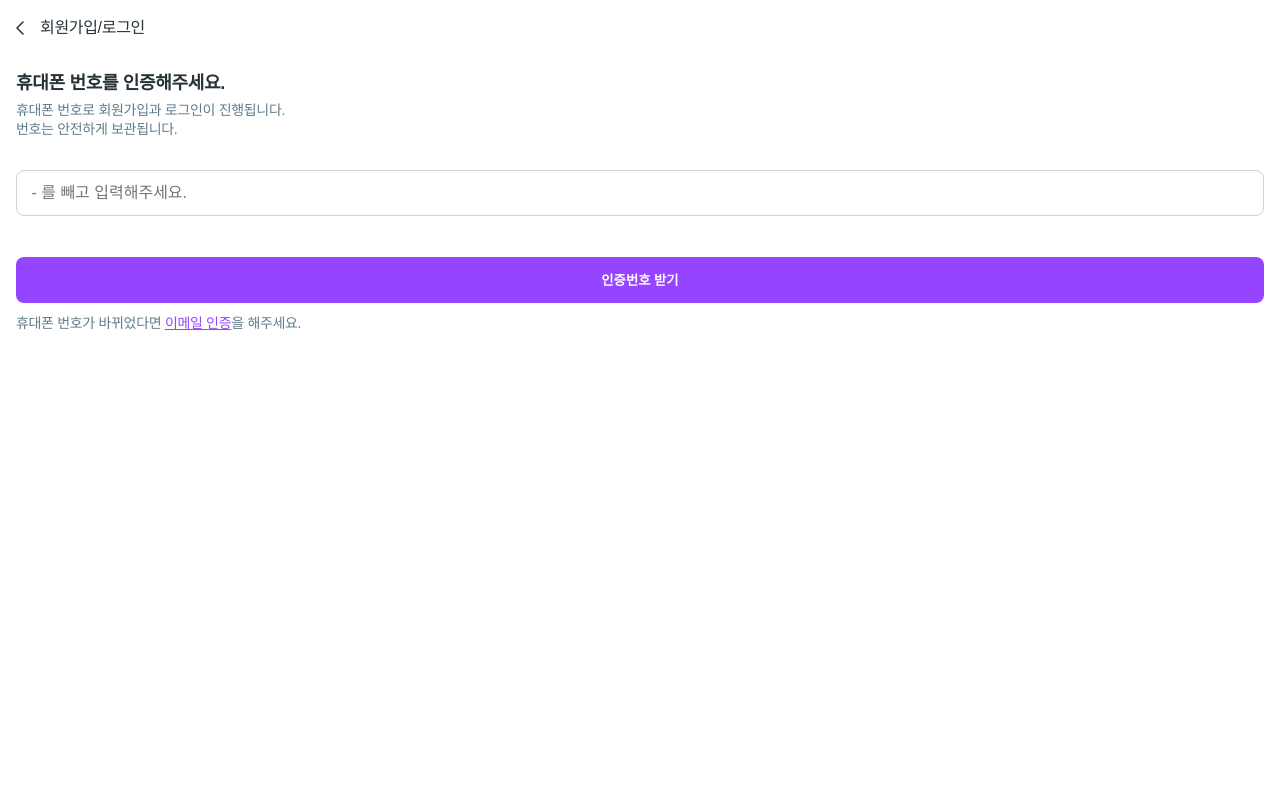
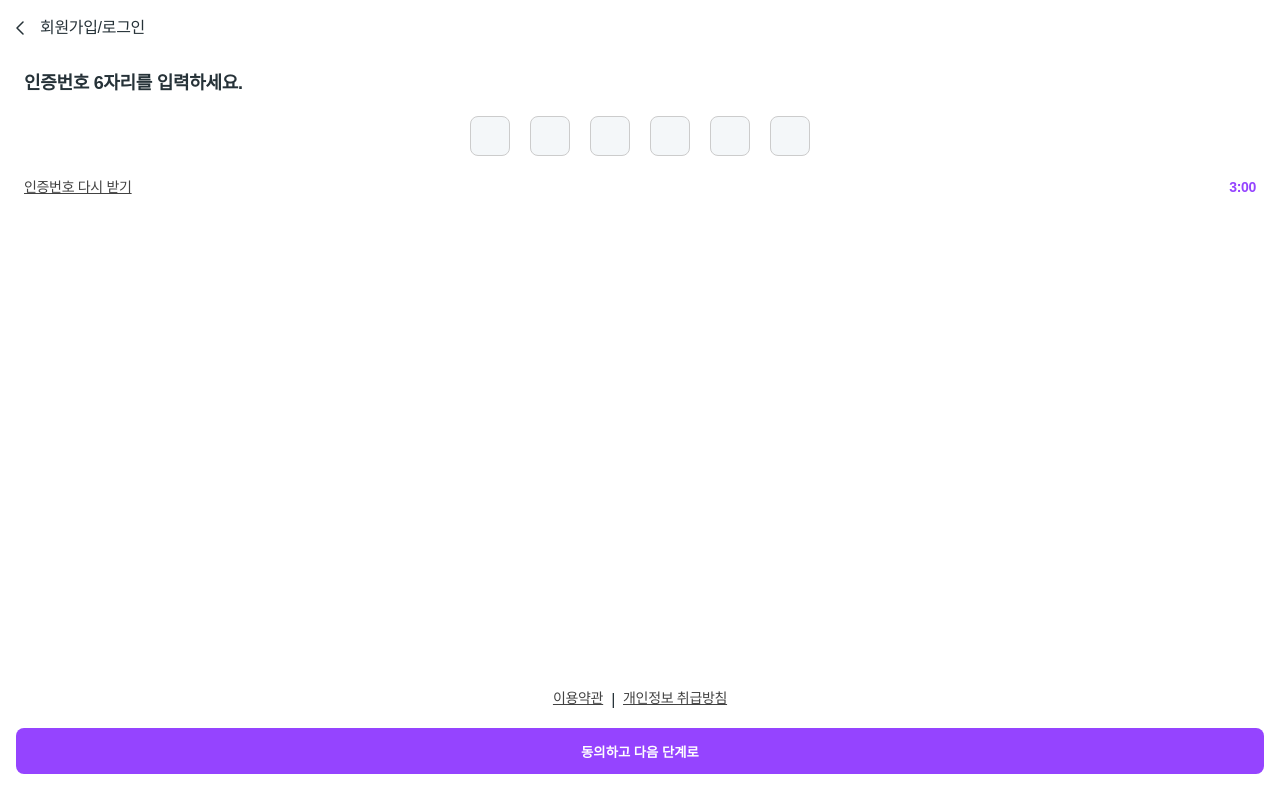
Before and after one commit to FitBuddyProject/fitbuddy-fe, a React (Create React App) app: page /login in a window 1280 px wide. Built offline with nearby package versions, Linux system fonts and the light colour scheme; a web font is replaced by a local one.

Commit message:
feat: local - minor change

```diff
--- a/src/components/VerifyVerification/VerifyVerification.tsx
+++ b/src/components/VerifyVerification/VerifyVerification.tsx
@@ -61,9 +61,12 @@ const VerifyVerification: React.FC<VerifyVerificationProps> = ({ onSubmit, verif
     };
 
     const handleInput = (payload: { index: number, value: string }) => {
-        console.log(payload);
         setStateVerifyCode((prev: any[]) => {
             const updatedArray: any[] = [...prev];
+            if((updatedArray[payload.index]?.length ?? 0) >= 1){
+                console.log("over limit:: ", updatedArray[payload.index])
+                return updatedArray[payload.index];
+            }
             updatedArray[payload.index] = payload.value;
             return updatedArray;
         });
@@ -74,17 +77,17 @@ const VerifyVerification: React.FC<VerifyVerificationProps> = ({ onSubmit, verif
             <TopSect>
                 <Title>인증번호 6자리를 입력하세요. </Title>
                 <InputWrapper>
-                    <InputBox maxLength={1} type="number"
+                    <InputBox maxLength={1} type="number" value={stateVerifyCode[0]}
                               onChange={(event) => handleInput({ index: 0, value: event.target.value })}></InputBox>
-                    <InputBox maxLength={1} type="number"
+                    <InputBox maxLength={1} type="number" value={stateVerifyCode[1]}
                               onChange={(event) => handleInput({ index: 1, value: event.target.value })}></InputBox>
-                    <InputBox maxLength={1} type="number"
+                    <InputBox maxLength={1} type="number" value={stateVerifyCode[2]}
                               onChange={(event) => handleInput({ index: 2, value: event.target.value })}></InputBox>
-                    <InputBox maxLength={1} type="number"
+                    <InputBox maxLength={1} type="number" value={stateVerifyCode[3]}
                               onChange={(event) => handleInput({ index: 3, value: event.target.value })}></InputBox>
-                    <InputBox maxLength={1} type="number"
+                    <InputBox maxLength={1} type="number" value={stateVerifyCode[4]}
                               onChange={(event) => handleInput({ index: 4, value: event.target.value })}></InputBox>
-                    <InputBox maxLength={1} type="number"
+                    <InputBox maxLength={1} type="number" value={stateVerifyCode[5]}
                               onChange={(event) => handleInput({ index: 5, value: event.target.value })}></InputBox>
                 </InputWrapper>
                 <HintWrapper>
--- a/src/pages/LoginPage/LoginPage.tsx
+++ b/src/pages/LoginPage/LoginPage.tsx
@@ -104,7 +104,7 @@ const LoginPage = () => {
 
   return (
     <main>
-      {loginStep === 1 ? (
+      {loginStep !== 1 ? (
         <ReceiveVerification onSubmit={(payload) => handleSubmitPhone(payload)} />
       ) : (
         <VerifyVerification onSubmit={handleSubmit(3)} verifyCode={verifyCode} />
--- a/src/pages/SelectBuddy/SelectBuddy.tsx
+++ b/src/pages/SelectBuddy/SelectBuddy.tsx
@@ -64,7 +64,6 @@ const SelectBuddy = () => {
     };
     try {
       const res = await signup(payload);
-      console.log(123, res);
       if (res.status === 200) {
         // 회원가입 성공
         const { headers, data } = res;
```
